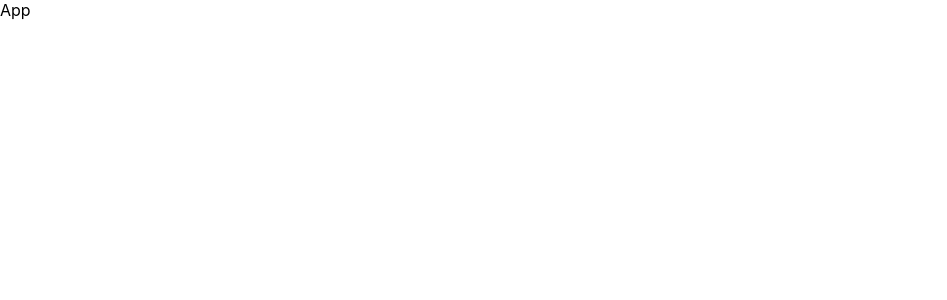
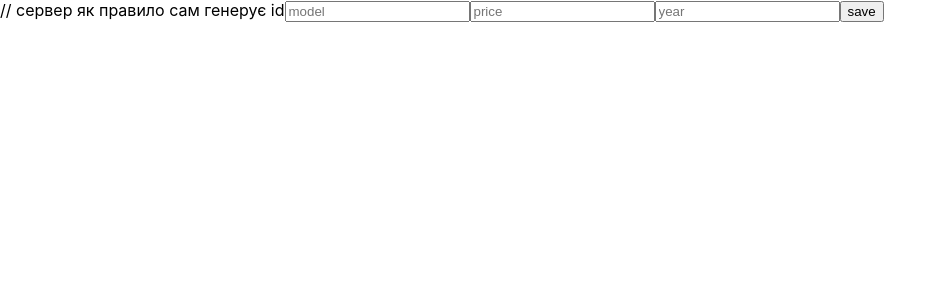
Before and after one commit to denrowing/react-start, a React (Create React App) app: page / in a window 1280 px wide. Shown: the top 300 px of the page, without its empty margins (0-947 px from the left). Built offline with nearby package versions, Linux system fonts and the light colour scheme.

Commit message:
init commit4

```diff
--- a/src/App.js
+++ b/src/App.js
@@ -1,8 +1,37 @@
+import Form from "./components/Form";
+
 export default function App() {
   return (
     <div>
-    App
+    <Form/>
 
     </div>
   );
 }
+
+// IP с дома 195.72.146.25
+// IP в офисе 192.168.1.253
+//
+// есть API для вывода и добавления машин:
+//
+//     модель выглядит так
+// {
+//   "id": 40,
+//     "model": "seat",
+//     "price": 2300,
+//     "year": 2018
+// }
+//
+//
+// GET  http://<IP>/api/v1/cars получить массив всех машин
+//
+//     создать форму для добавления машинки
+//
+// POST http://<IP>/api/v1/cars записать новую машину в базу данных (обратите внимание что метод post, а не get нужно будет указывать в httpClient)
+//
+//     Валидация:
+//         model максимальная длина 20 символов
+// price минимум 0
+// year мин 1990 мах 2021
+//
+// у вас должна быть форма для добавления машинки, и под ней должен быть адекватный вывод всех машин
--- /dev/null
+++ b/src/components/Form.js
@@ -0,0 +1,41 @@
+import {useState} from "react";
+import {saveCar} from "../services/car.api.servise";
+
+
+export default function Form() {
+
+    // let [id, setId] = useState('enter id') // необязательное
+    // let [model, setModel] = useState('enter model') // необязательное
+    // let [price, setPrice] = useState('enter price') // необязательное
+    // let [year, setYear] = useState('enter year') // необязательное
+
+    let onFormSubmit = (e) => {
+      e.preventDefault()
+      // console.log(e.target.id.value)
+      // console.log(e.target.model.value);
+      // console.log(e.target.price.value);
+      // console.log(e.target.year.value);
+
+      let carToSave = {
+          // 'id': e.target.id.value, // сервер як правило сам генерує id
+          'model': e.target.model.value,
+          'price': e.target.price.value,
+          'year': e.target.year.value,
+      }
+        console.log(carToSave);
+      saveCar(carToSave)
+    }
+
+  return (
+    <div>
+     <form onSubmit={onFormSubmit}>
+         {/*<input type="text" name={'id'} placeholder={'id'}/>*/} // сервер як правило сам генерує id
+         <input type="text" name={'model'} placeholder={'model'}/>
+         <input type="text" name={'price'} placeholder={'price'}/>
+         <input type="text" name={'year'} placeholder={'year'}/>
+         <button>save</button>
+     </form>
+
+    </div>
+  );
+}
--- /dev/null
+++ b/src/services/car.api.servise.js
@@ -0,0 +1,13 @@
+const saveCar = (car) => {
+    fetch('http://91.201.233.14/api/v1/cars', {
+        method: 'POST',
+        body: JSON.stringify(car),
+        headers: {
+            'Content-type': 'application/json; charset=UTF-8',
+        },
+    })
+        .then((response) => response.json())
+        .then((json) => console.log(json));
+}
+
+export {saveCar}
```
